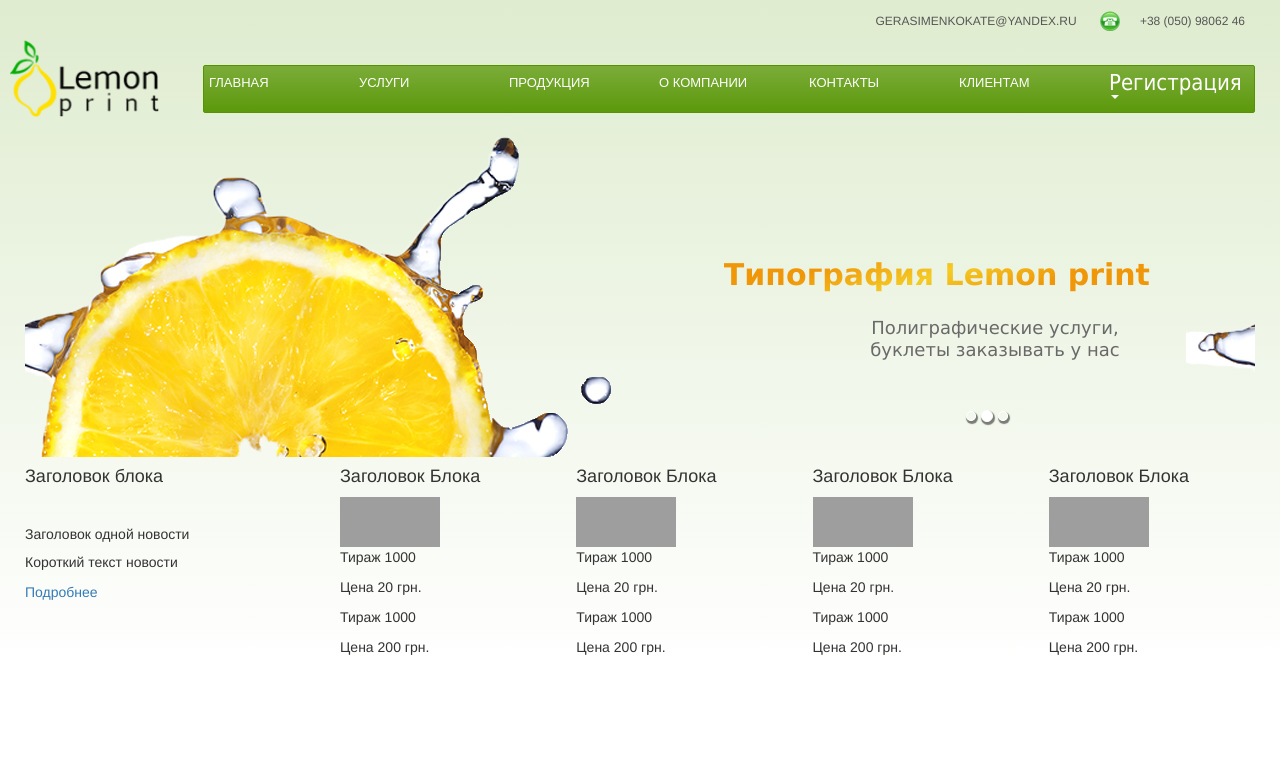
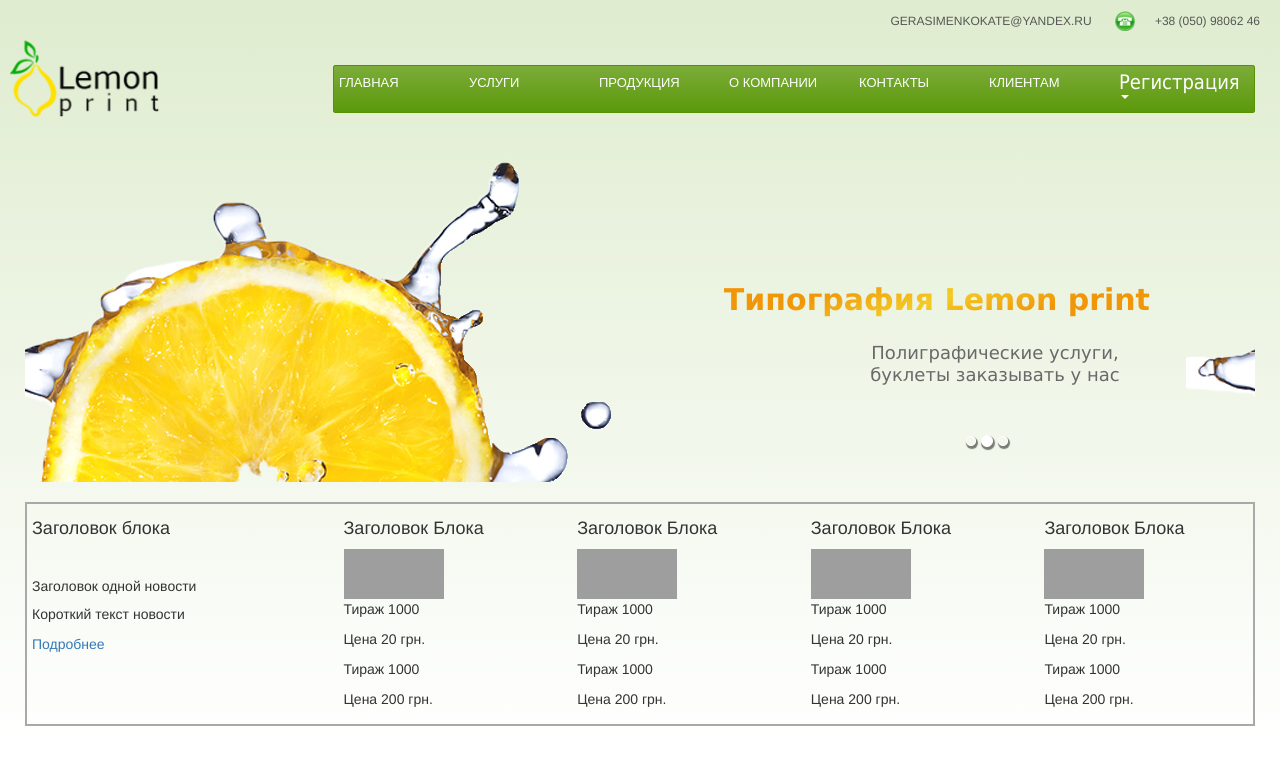
Before and after one commit to eyale/webUniver, a plain HTML site: page index.html in a window 1280 px wide. Drawn offline with Linux system fonts and the light colour scheme; grey boxes are pictures that could not be loaded.

Commit message:
adding styles

```diff
--- a/css/main.scss
+++ b/css/main.scss
@@ -42,6 +42,7 @@ header {
         padding: 0;
         background: transparent url('../images/logo.png') no-repeat;
         background-size: contain;
+        margin-bottom: 25px;
       }
     }
 
@@ -56,11 +57,12 @@ header {
         li {
           text-align: left;
           font-family: "Arial", sans-serif;
-          width: 150px;
+          width: 130px;
 
           &:last-of-type {
+            width: 140px;
             a {
-              font-size: 22px;
+              font-size: 20px;
               text-transform: capitalize;
               font-family: "Tahoma", sans-serif;
             }
@@ -163,6 +165,13 @@ header {
   }
 }
 
+.content-container {
+  border: 2px solid darkgrey;
+  margin: 20px auto;
+  padding: 5px;
+
+}
+
 .uModul {
    .itemU {
      .itemUImage {
--- a/index.html
+++ b/index.html
@@ -25,7 +25,11 @@
 <body>
 <header>
   <!-- email, telephone -->
-  <div class="account-info container">
+  <nav class="navbar navbar-default">
+    <div class="container">
+      <!-- Brand and toggle get grouped for better mobile display -->
+      <div class="row account-info">
+
         <div class="pull-right">
           <a
               href="mailto:gerasimenkokate@yandex.ru?subject=feedback">
@@ -36,9 +40,8 @@
           </a>
         </div>
       </div>
-  <nav class="navbar navbar-default">
-    <div class="container">
-      <!-- Brand and toggle get grouped for better mobile display -->
+      <div class="row">
+        <div class="col-lg-2">
           <div class="navbar-header">
             <button type="button" class="navbar-toggle collapsed" data-toggle="collapse"
                     data-target="#bs-example-navbar-collapse-1" aria-expanded="false">
@@ -49,8 +52,8 @@
             </button>
             <a class="navbar-brand" href="#"></a>
           </div>
-
-      <!-- Collect the nav links, forms, and other content for toggling -->
+        </div>
+        <div class="col-lg-10">
           <div class="collapse navbar-collapse" id="bs-example-navbar-collapse-1">
             <ul class="nav navbar-nav navbar-right">
               <li><a href="#">Главная</a></li>
@@ -96,8 +99,10 @@
                 </ul>
               </li>
             </ul>
-      </div><!-- /.navbar-collapse -->
-    </div><!-- /.container-fluid -->
+          </div>
+        </div>
+      </div>
+    </div>
   </nav>
 </header>
 
@@ -141,11 +146,11 @@
               </div>
             </div>
           </div>
-
         </div>
       </div>
     </div>
 
+    <div class="content-container">
       <div class="row">
         <div class="col-md-3 col-sm-6 col-xs-12">
           <div class="newsModul">
@@ -248,6 +253,8 @@
                 </div>
               </div>
             </div>
+
+          </div>
         </div>
       </div>
     </div>
@@ -269,13 +276,10 @@
 
     if (event.target.tagName === 'H4') {
       arrayH4.forEach((elementOfArray, i) => {
-        console.log(i)
         // выделить цветом все нечетные
         if ((i % 2) === 0) {
           elementOfArray.style.color = 'green'
-          console.log(elementOfArray)
         }
-
         //        выделить цветом нажимаемый елемент h4
         //        if (elementOfArray === event.target) {
         //          event.target.style.color = 'green'
```
Also changed, not shown: css/main.css. Lines whose indentation alone changed are shown as unchanged.
